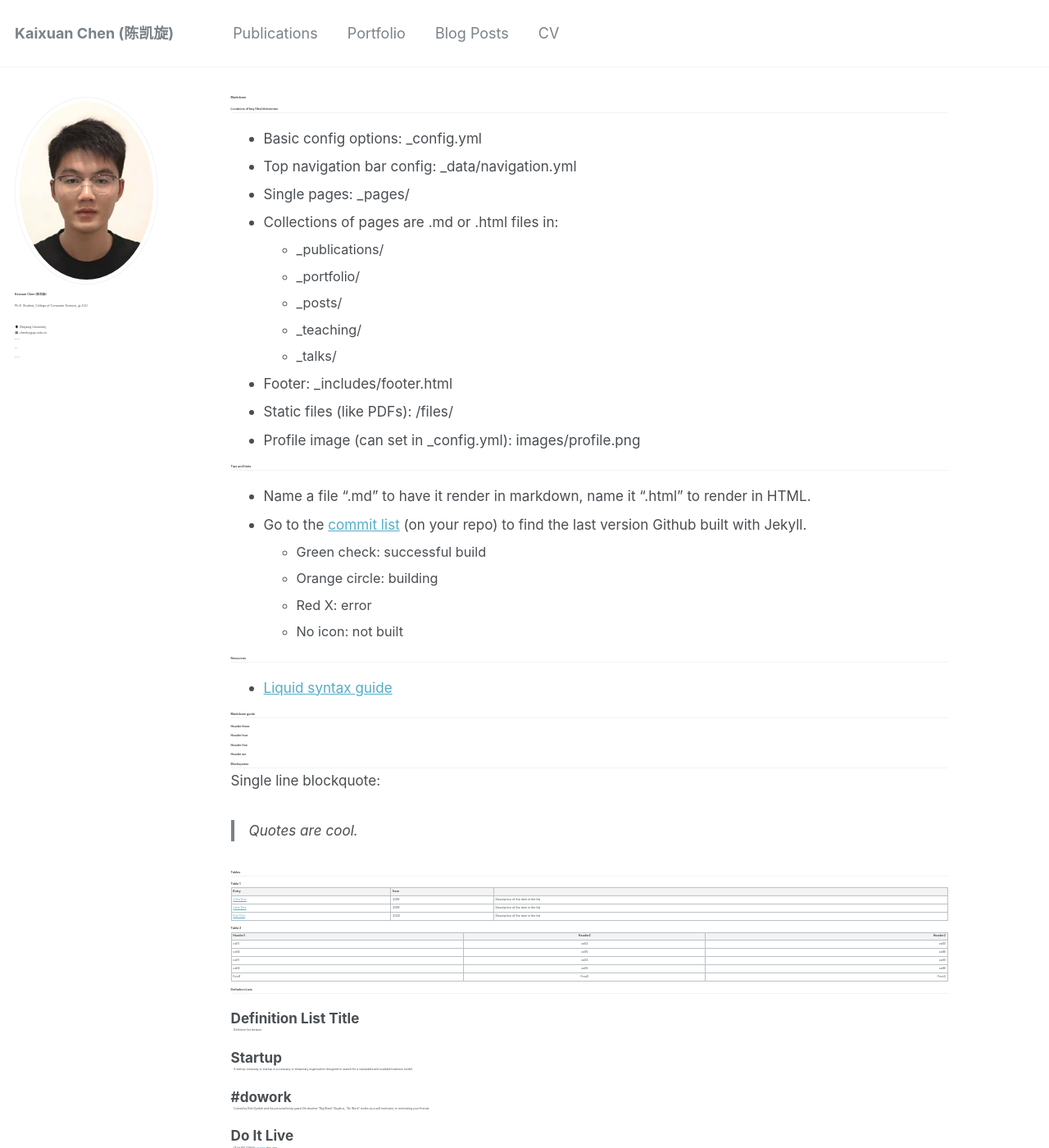
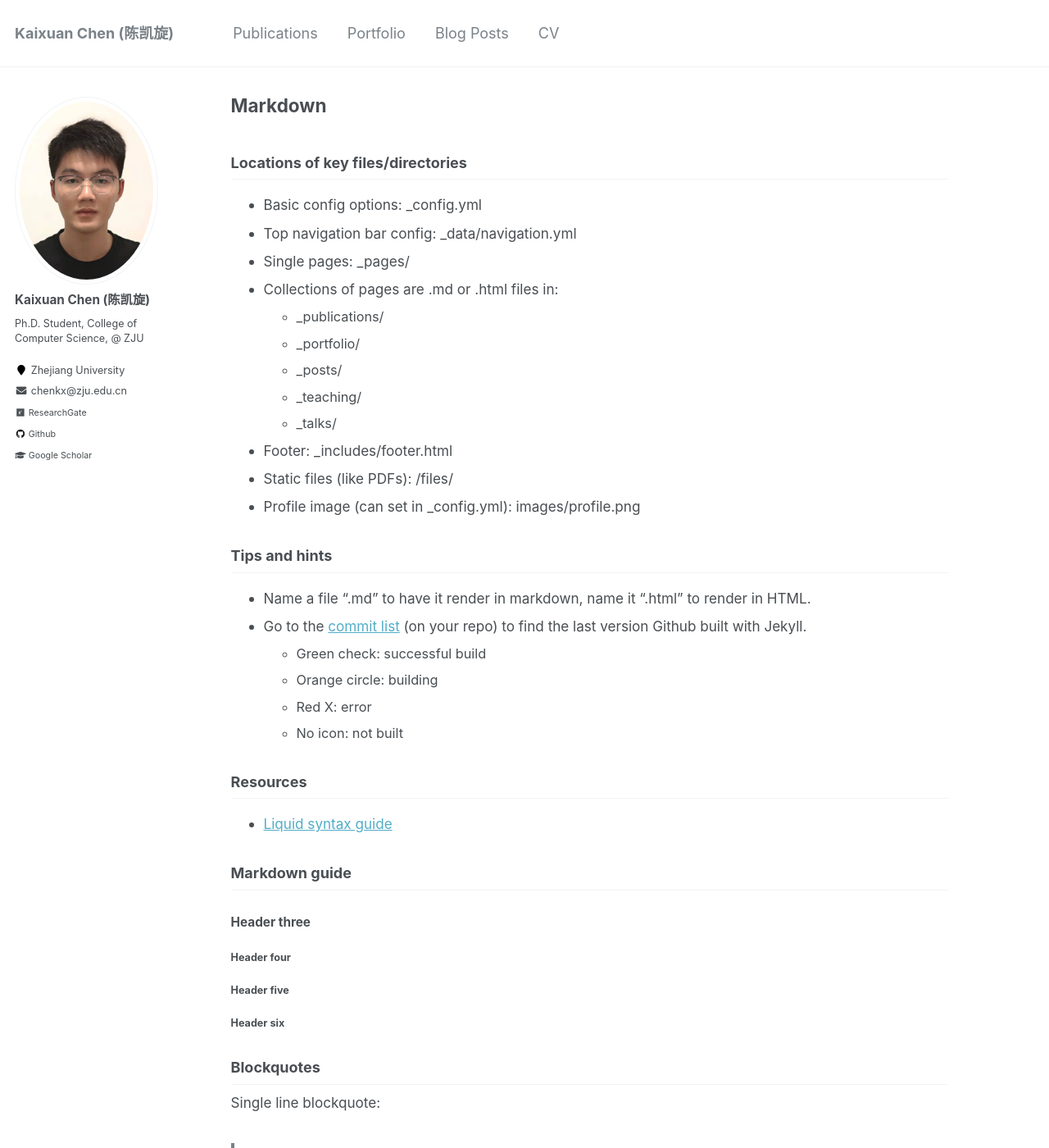
Before and after one commit to chenchkx/chenchkx.github.io, a Jekyll site: the page built from _pages/markdown.md, in a window 1280 px wide and 1400 px high. Shown: the whole window at 82% size. Built offline with Jekyll 4.4.1, drawn with Linux system fonts in a browser that asks for light colours.

Commit message:
update type size in _variable.scss

```diff
--- a/_sass/_variables.scss
+++ b/_sass/_variables.scss
@@ -42,14 +42,14 @@ $caption-font-family        : $serif;
 // $type-size-7                : 0.6875em; // ~11px
 // $type-size-8                : 0.625em;  // ~10px
 
-$type-size-1                : 0.2em;  // ~39.056px
-$type-size-2                : 0.2em;  // ~31.248px
-$type-size-3                : 0.2em;  // ~25.008px
-$type-size-4                : 0.2em;   // ~20px
-$type-size-5                : 0.2em;      // ~16px
-$type-size-6                : 0.2em;   // ~12px
-$type-size-7                : 0.2em; // ~11px
-$type-size-8                : 0.2em;  // ~10px
+$type-size-1                : 1.75em;  // ~39.056px
+$type-size-2                : 1.5em;  // ~31.248px
+$type-size-3                : 1.25em;  // ~25.008px
+$type-size-4                : 1.0em;   // ~20px
+$type-size-5                : 0.85em;      // ~16px
+$type-size-6                : 0.7em;   // ~12px
+$type-size-7                : 0.6em; // ~11px
+$type-size-8                : 0.5em;  // ~10px
 
 /*
    Colors
```
